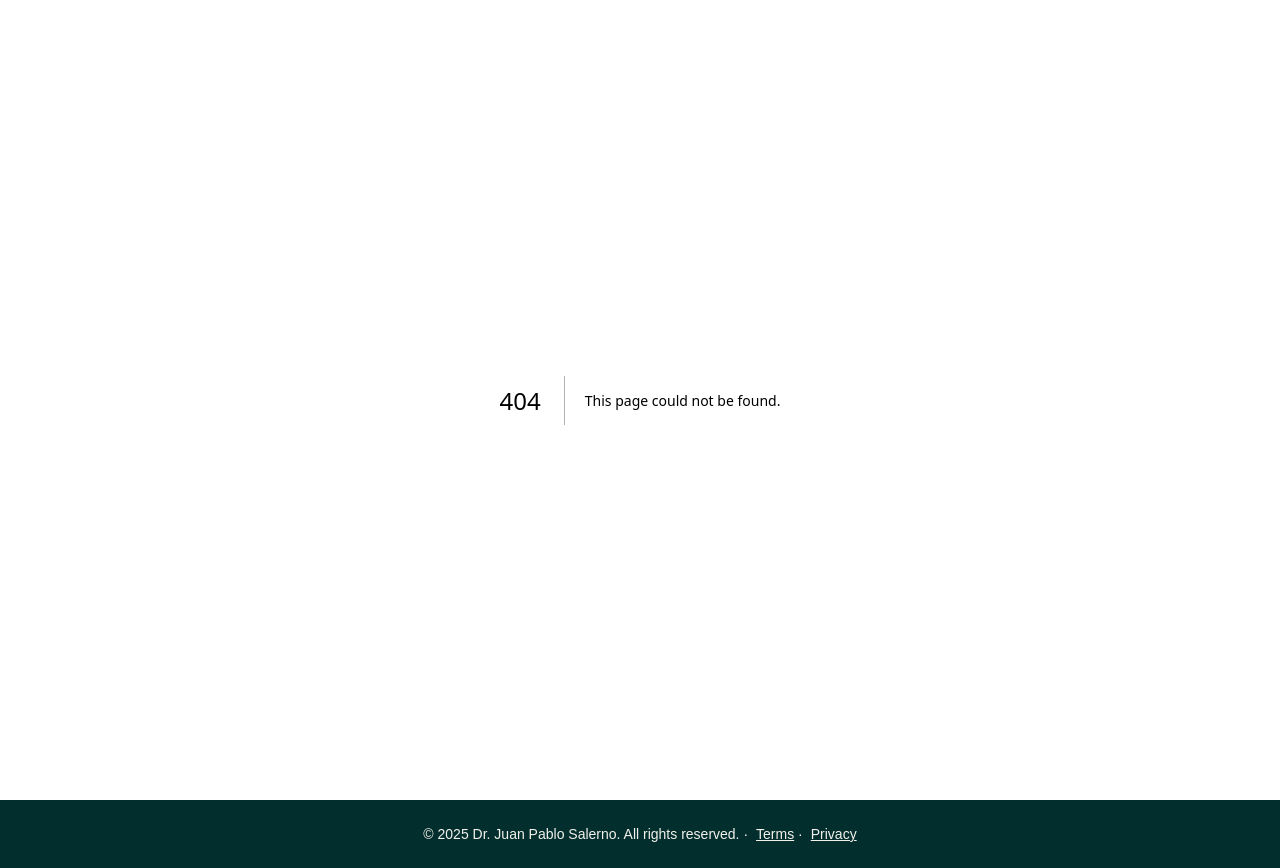
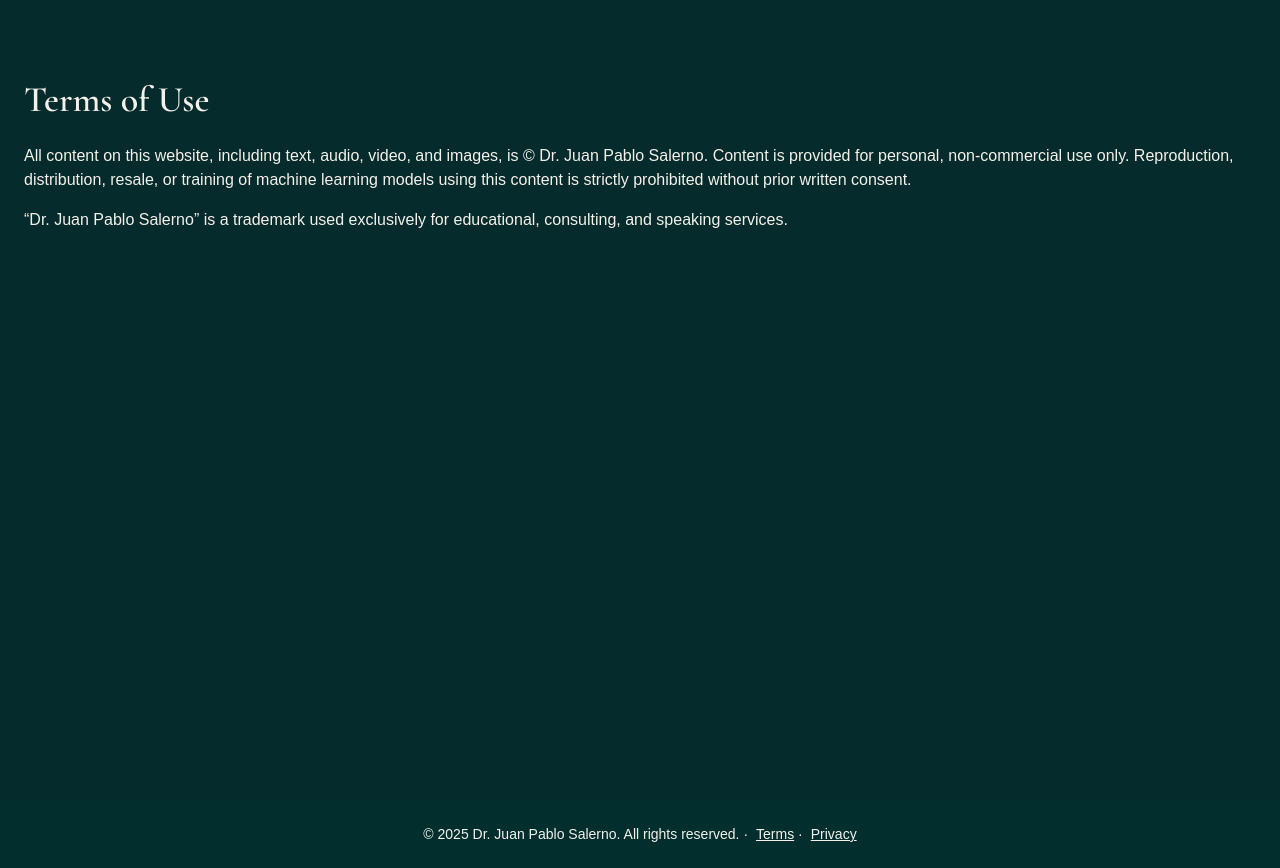
Before and after one commit to John3789/my-site-2, a Next.js app: page /terms in a window 1280 px wide. Before the commit this address had no page. Built offline with nearby package versions, Linux system fonts and the light colour scheme.

Commit message:
Add footer, Terms and Privacy pages

```diff
--- a/app/layout.js
+++ b/app/layout.js
@@ -21,7 +21,7 @@ export default function RootLayout({ children }) {
       {/* ⬇️ lock layout so it always looks like full screen */}
       <body className="min-w-[1200px] bg-[#F4F1EA] text-[#0C1415] antialiased">
         {children}
-       <footer className="text-center py-6 text-sm text-[var(--color-cream)] bg-[var(--color-teal-950)]">
+<footer className="text-center py-6 text-sm text-[var(--color-cream)] bg-[var(--color-teal-950)]">
   © {new Date().getFullYear()} Dr. Juan Pablo Salerno. All rights reserved. ·
   <a href="/terms" className="underline ml-2 hover:opacity-80">Terms</a> ·
   <a href="/privacy" className="underline ml-2 hover:opacity-80">Privacy</a>
--- /dev/null
+++ b/app/privacy/page.js
@@ -0,0 +1,16 @@
+export default function PrivacyPage() {
+  return (
+    <main className="min-h-screen w-full bg-[var(--color-teal-900)] text-[var(--color-cream)] px-6 py-20">
+      <h1 className="font-serif text-4xl mb-6">Privacy Policy</h1>
+      <p className="mb-4">
+        This website respects your privacy. We only collect personal data that you voluntarily provide
+        (such as through contact forms). Your information will never be sold or shared with third
+        parties without consent, except where required by law.
+      </p>
+      <p className="mb-4">
+        This site may use basic analytics tools to understand traffic and improve the user experience.
+        By using this website, you consent to such processing.
+      </p>
+    </main>
+  );
+}
--- /dev/null
+++ b/app/terms/page.js
@@ -0,0 +1,17 @@
+export default function TermsPage() {
+  return (
+    <main className="min-h-screen w-full bg-[var(--color-teal-900)] text-[var(--color-cream)] px-6 py-20">
+      <h1 className="font-serif text-4xl mb-6">Terms of Use</h1>
+      <p className="mb-4">
+        All content on this website, including text, audio, video, and images, is © Dr. Juan Pablo Salerno.
+        Content is provided for personal, non-commercial use only. Reproduction, distribution, resale,
+        or training of machine learning models using this content is strictly prohibited without
+        prior written consent.
+      </p>
+      <p className="mb-4">
+        “Dr. Juan Pablo Salerno” is a trademark used exclusively for educational, consulting,
+        and speaking services.
+      </p>
+    </main>
+  );
+}
```
